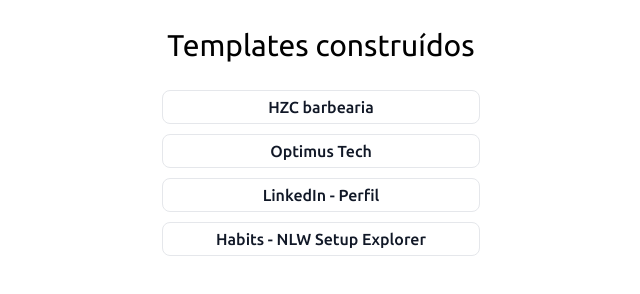
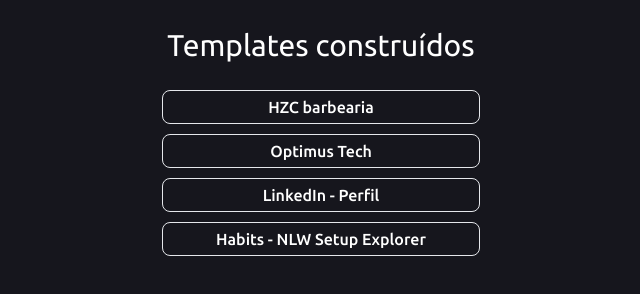
Before and after one commit to LuizFelipeGondim/Templates, a plain HTML site: page index.html in a window 1280 px wide. Shown: the whole page, without its empty margins (319-959 px from the left). Drawn offline with Linux system fonts and the light colour scheme.

Commit message:
changed background color

```diff
--- a/assets/css/styles.css
+++ b/assets/css/styles.css
@@ -1,5 +1,6 @@
 body {
     font-family: 'Ubuntu', sans-serif;
+    background-color: #16161d;
 }
 
 main {
@@ -11,6 +12,7 @@ main {
 h1 {
     padding: 30px 0;
     font-size: 30px;
+    color: #ffffff;
 }
 
 .list {
@@ -24,7 +26,7 @@ h1 {
 
 .list__link {
     min-width: 300px;
-    color: #111827;
+    color: #ffffff;
     font-weight: 500;
     border: 1px solid #e5e7eb;
     border-radius: 8px;
```
